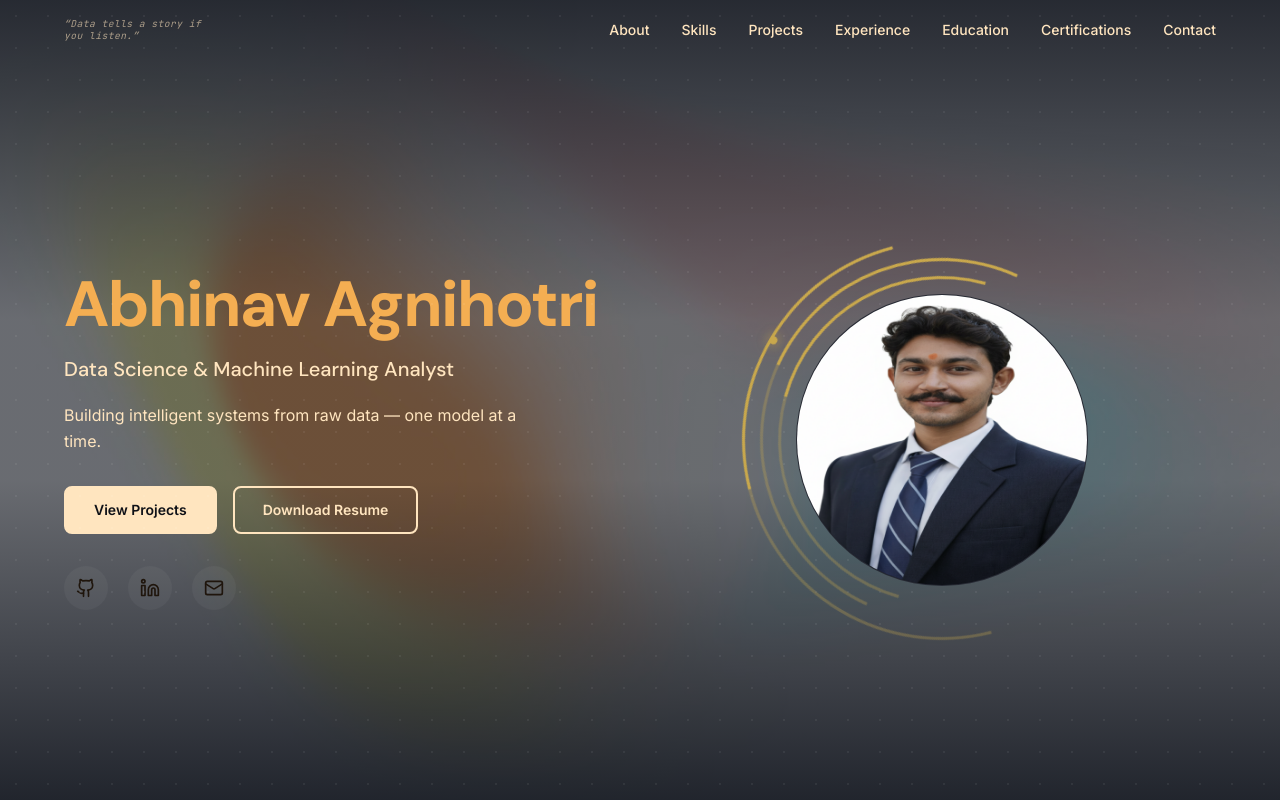
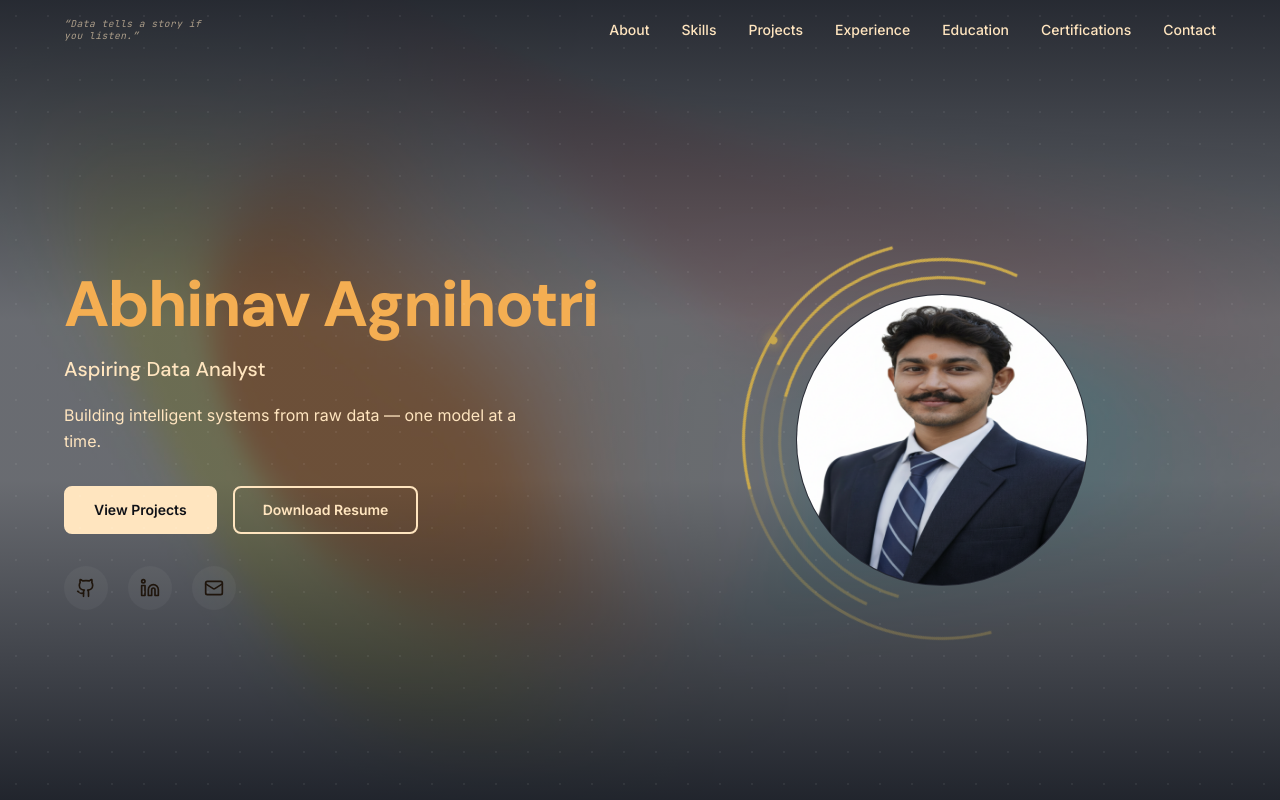
Before and after one commit to abhinav7830tech/MyPortfolio, a React (Vite) app: page / in a window 1280 px wide. Shown: the top 800 px of the page. Built offline with nearby package versions, Linux system fonts and the light colour scheme.

Commit message:
Updated portfolio

```diff
--- a/src/components/EducationSection.jsx
+++ b/src/components/EducationSection.jsx
@@ -26,7 +26,7 @@ export default function EducationSection() {
           <div className={`bg-[var(--card)] border border-[var(--border)] rounded-lg p-6 sm:p-8 transition-all duration-700 hover:border-[var(--accent-glow)] hover:shadow-[0_0_24px_rgba(201,168,76,0.06)] ${isInView ? 'opacity-100 translate-y-0' : 'opacity-0 translate-y-8'}`} style={{ transitionDelay: '400ms' }}>
             <h3 className="font-heading text-lg font-semibold mb-1">High School (Class X)</h3>
             <p className="text-sm text-[var(--accent)] mb-1">Swami Trilokanand Higher Secondary School, Bareilly</p>
-            <p className="font-mono text-xs text-[#FFEABB]">2019</p>
+            <p className="font-mono text-xs text-[#FFEABB]">2019 | 81%</p>
           </div>
         </div>
       </div>
--- a/src/components/HeroSection.jsx
+++ b/src/components/HeroSection.jsx
@@ -12,7 +12,7 @@ export default function HeroSection() {
             Abhinav Agnihotri
           </h1>
           <p className="font-heading text-[clamp(1rem,1.8vw,1.25rem)] font-medium text-[#FFE5BF] mb-4">
-            Data Science &amp; Machine Learning Analyst
+            Aspiring Data Analyst
           </p>
           <p className="text-base text-[#FFE5BF] max-w-[480px] leading-relaxed mb-8">
             Building intelligent systems from raw data &mdash; one model at a time.
```
